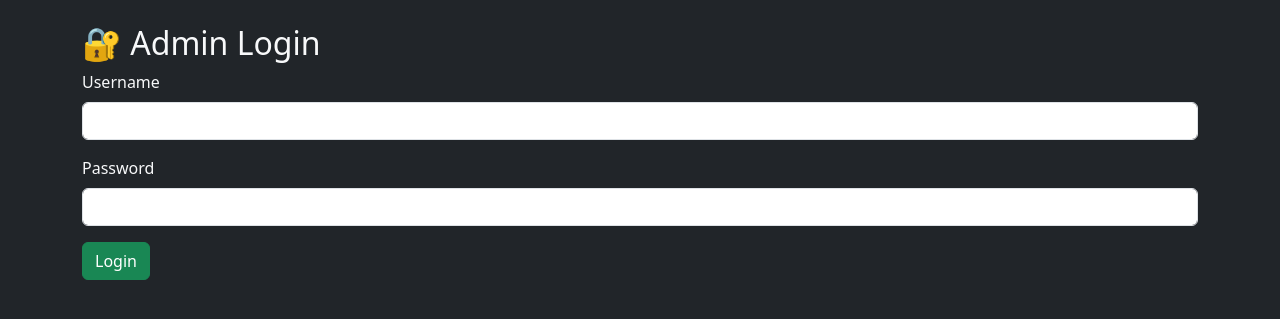
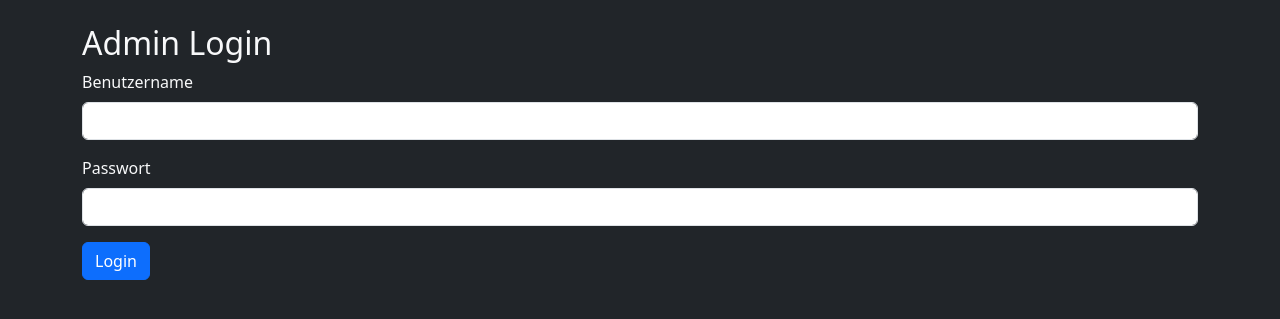
Before and after one commit to GMGUndergorund/ZipDaddy-Main, a Flask app: page /login in a window 1280 px wide. Shown: the part 56-375 px from the top of the page. Run offline with Flask 3, Linux system fonts and the light colour scheme.

Commit message:
Add files via upload

```diff
--- a/templates/login.html
+++ b/templates/login.html
@@ -1,15 +1,15 @@
 {% extends "layout.html" %}
 {% block content %}
-<h2>🔐 Admin Login</h2>
-<form method="post">
-    <div class="mb-3">
-        <label class="form-label">Username</label>
-        <input type="text" name="username" class="form-control" required>
-    </div>
-    <div class="mb-3">
-        <label class="form-label">Password</label>
-        <input type="password" name="password" class="form-control" required>
-    </div>
-    <button type="submit" class="btn btn-success">Login</button>
+<h2>Admin Login</h2>
+<form method="post" class="mb-3">
+  <div class="mb-3">
+    <label for="username" class="form-label">Benutzername</label>
+    <input type="text" class="form-control" name="username" id="username" required />
+  </div>
+  <div class="mb-3">
+    <label for="password" class="form-label">Passwort</label>
+    <input type="password" class="form-control" name="password" id="password" required />
+  </div>
+  <button type="submit" class="btn btn-primary">Login</button>
 </form>
 {% endblock %}
```
